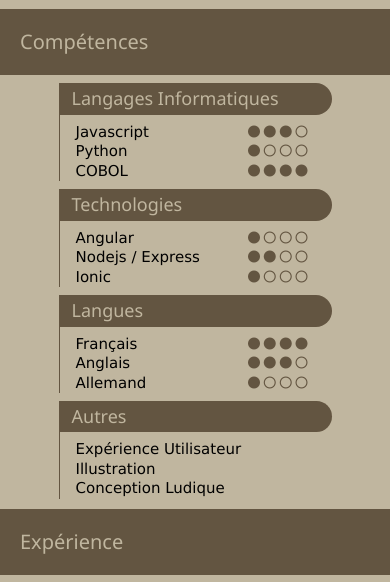
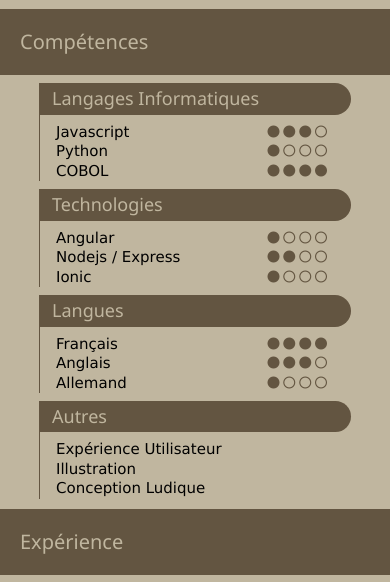
Before and after one commit to ArthurBauzou/cv_web, a plain HTML site: page index.html in a window 390 px wide. Both pictures are taken after a click on the element "Compétences". Shown: the part 236-818 px from the top of the page. Drawn offline with nearby package versions, Linux system fonts and the light colour scheme.

Commit message:
mise à jour marges compétences mobile

```diff
--- a/mainmob.css
+++ b/mainmob.css
@@ -54,7 +54,7 @@
         display: block;
     }
     .compblock > div {
-        width: 70vw;
+        width: 80vw;
         margin: 8px auto;
     }
 
@@ -92,6 +92,7 @@
     .etiquette span {
         font-size: 12px;
         display: none;
+        white-space: nowrap;
     }
 
     /* CONTACT */
```
